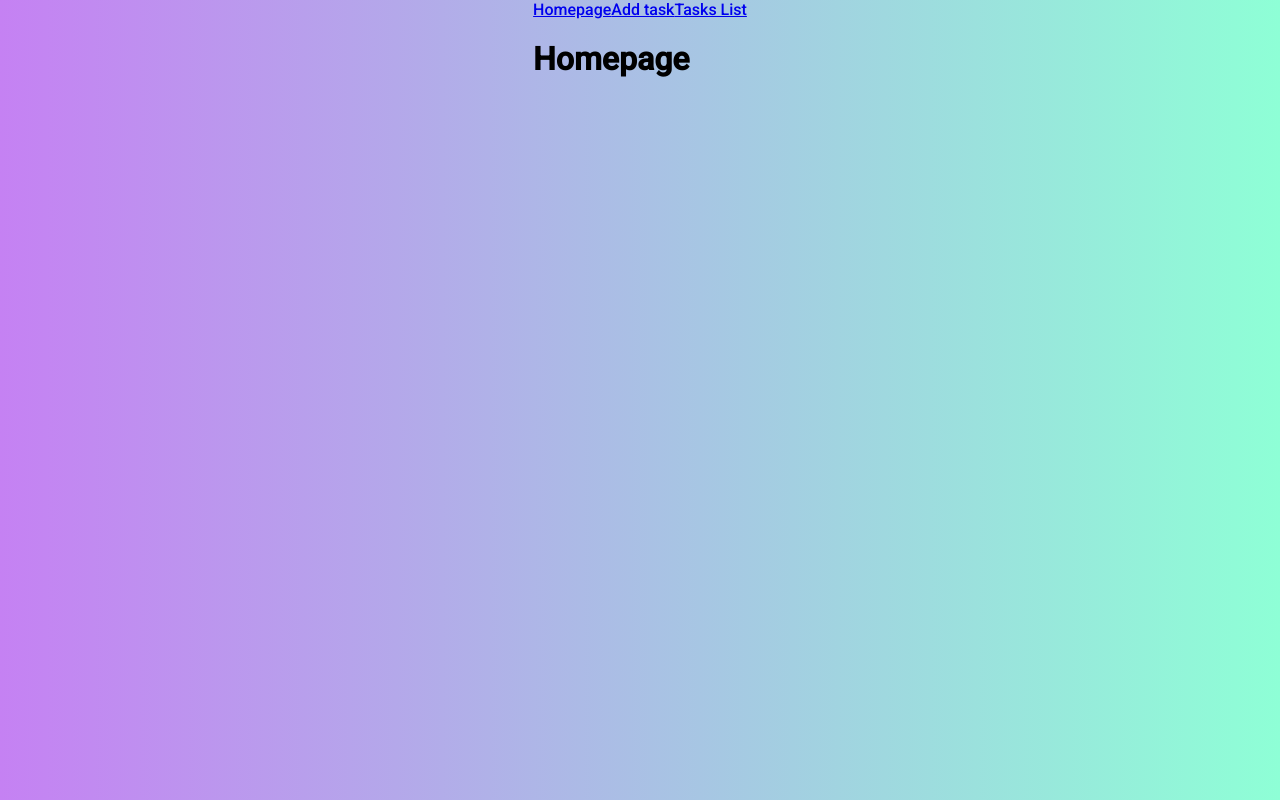
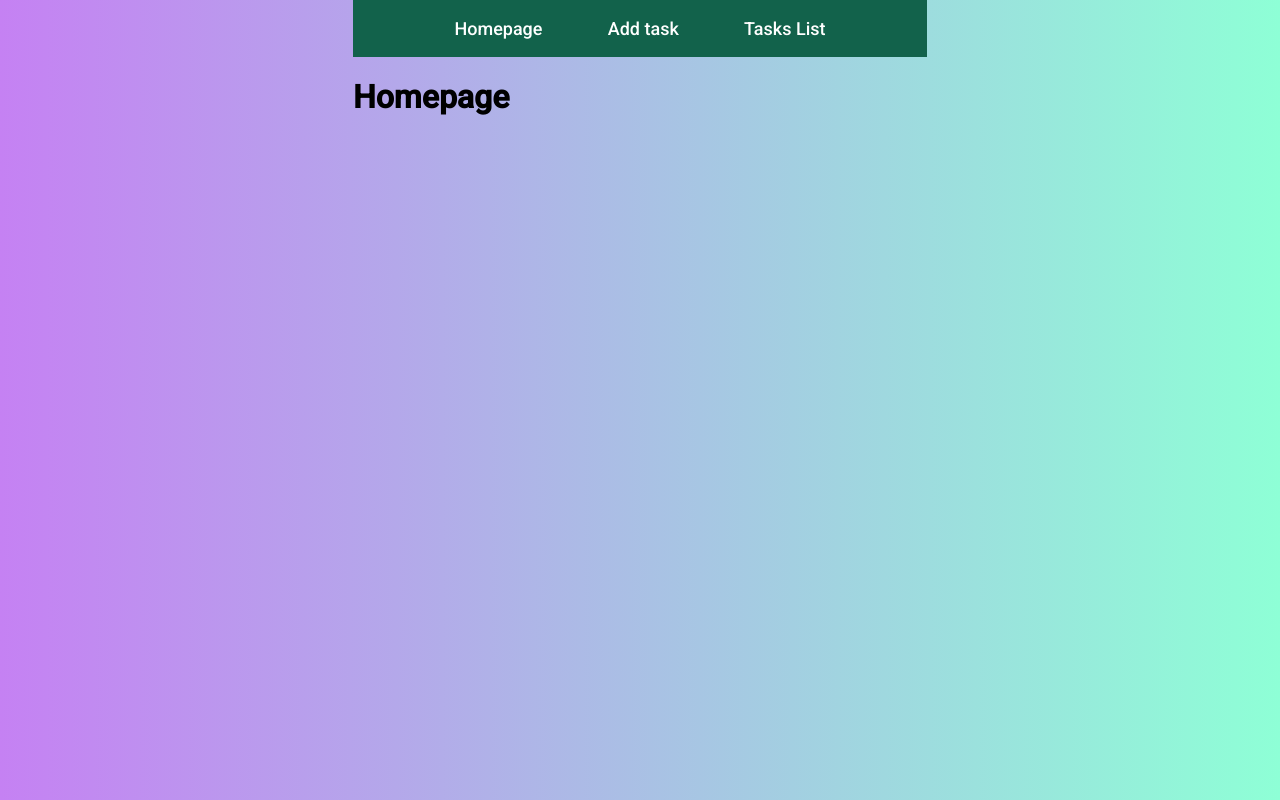
Before and after one commit to Ave-Mari/Your-Task-Manager, a Vue app: page / in a window 1280 px wide. Built offline with nearby package versions, Linux system fonts and the light colour scheme.

Commit message:
add style to header

```diff
--- a/src/App.vue
+++ b/src/App.vue
@@ -13,12 +13,11 @@ import { RouterLink, RouterView } from 'vue-router'
   <main>
     <section>
       <nav>
-      <RouterLink to="/">Homepage</RouterLink>
-      <RouterLink to="/add-task">Add task</RouterLink>
-      <RouterLink to="/tasks-list">Tasks List</RouterLink>
+      <router-link class="router-link" to="/">Homepage</router-link>
+      <router-link class="router-link" to="/add-task">Add task</router-link>
+      <router-link class="router-link" to="/tasks-list">Tasks List</router-link>
     </nav>
     </section>
-
     <RouterView />
     <!-- <addTask />
     <TasksList />
@@ -30,8 +29,28 @@ import { RouterLink, RouterView } from 'vue-router'
 
 <style>
 
-.nav {
-
+section {
+    width: 530px;
+    background: #12624b;
+    padding: 18px 22px;
+    display: flex;
+    justify-content: center;
 }
 
+nav {
+    width: 70%;
+    display: flex;
+    justify-content: space-between;
+}
+.router-link {
+    font-size: 18px;
+    color: #fff;
+    text-decoration: none;
+}
+
+.router-link:hover {
+  color: #ff4a9f;
+}
+
+
 </style>
```
